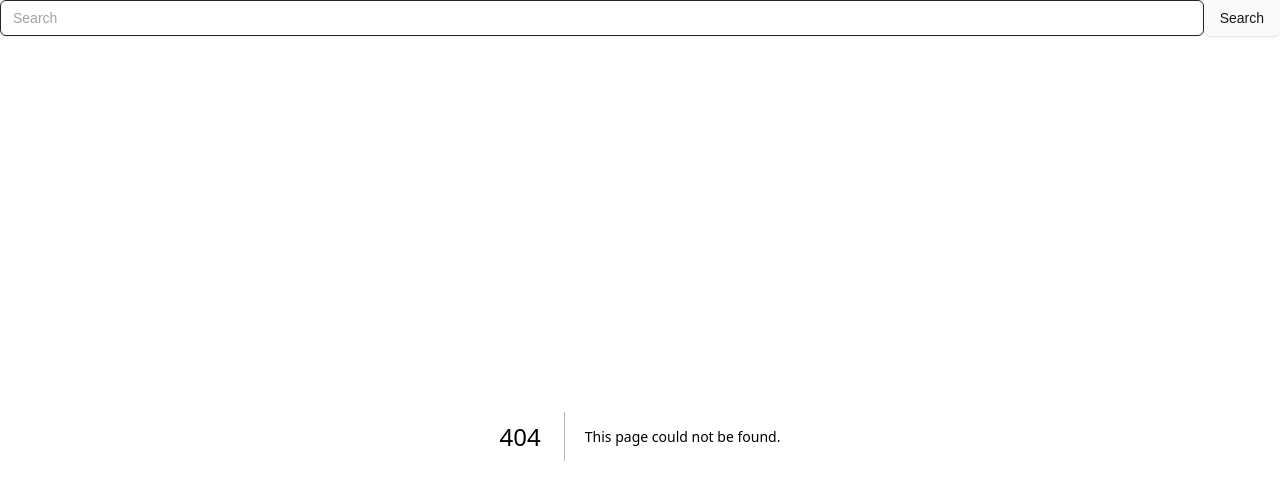
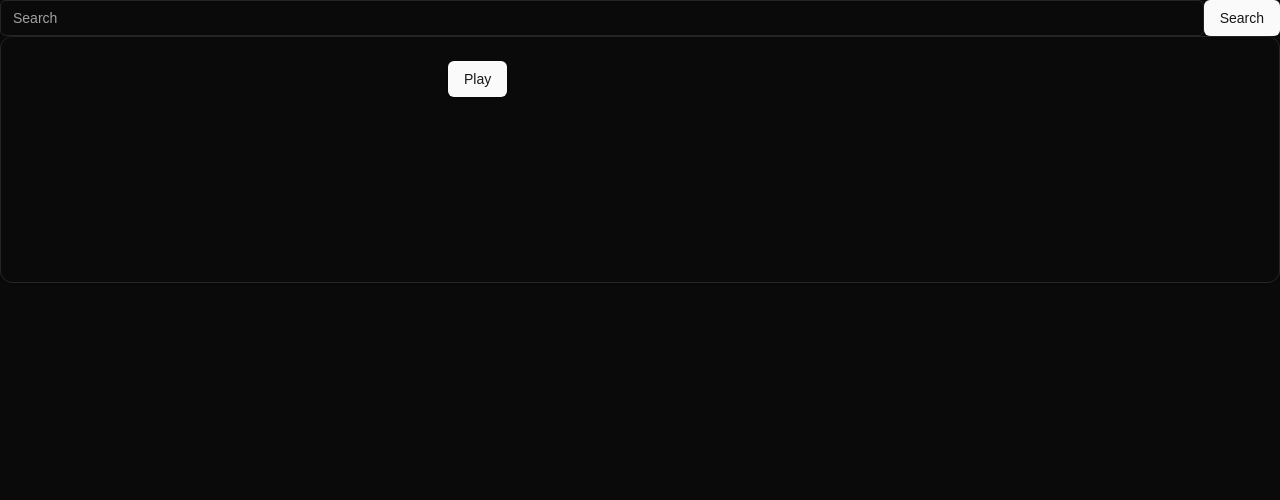
Before and after one commit to SagarNRao/less-evil-youtube, a Next.js app: page /Player in a window 1280 px wide. Before the commit this address had no page. Shown: the top 500 px of the page. Built offline with nearby package versions, Linux system fonts and the light colour scheme.

Commit message:
sends data to python server efficiently

```diff
--- a/src/app/AppContext.tsx
+++ b/src/app/AppContext.tsx
@@ -24,8 +24,8 @@ interface VidSearch {
 interface AppContextProps {
   searchResults: VidSearch[] | null;
   setSearchResults: (value: VidSearch[] | null) => void;
-    refresh: boolean;
-    setRefresh: (value: boolean) => void
+  searchTrigger: boolean;
+  setSearchTrigger: React.Dispatch<React.SetStateAction<boolean>>;
 }
 
 export const AppContext = createContext<AppContextProps | undefined>(undefined);
@@ -34,14 +34,14 @@ export const AppProvider: React.FC<{ children: ReactNode }> = ({
   children,
 }) => {
   const [searchResults, setSearchResults] = useState<VidSearch[] | null>(null);
-  const [refresh, setRefresh] = useState(false)
+  const [searchTrigger, setSearchTrigger] = useState<boolean>(false);
   return (
     <AppContext.Provider
       value={{
         searchResults,
         setSearchResults,
-        refresh,
-        setRefresh
+        searchTrigger,
+        setSearchTrigger,
       }}
     >
       {children}
--- /dev/null
+++ b/src/app/Player/page.tsx
@@ -0,0 +1,17 @@
+"use client";
+import React from "react";
+import { useSearchParams } from "next/navigation";
+import YTMPlayer from "@/components/sections/YTMPlayer";
+
+export default function Player() {
+  const searchParams = useSearchParams();
+  const here = searchParams.get("search");
+  console.log(searchParams.get("search"));
+
+  return (
+    <YTMPlayer
+      url={searchParams.get("url") as string}
+      Name={searchParams.get("name") as string}
+    ></YTMPlayer>
+  );
+}
--- a/src/components/sections/FeedSearch.tsx
+++ b/src/components/sections/FeedSearch.tsx
@@ -38,10 +38,12 @@ const FeedSearch: React.FC = () => {
     throw new Error("AppContext must be used within an AppProvider");
   }
 
-  const { searchResults, setSearchResults } = context;
+  const { searchResults, setSearchResults, searchTrigger, setSearchTrigger } =
+    context;
 
   useEffect(() => {
-    // This effect will run every time searchResults changes
+    // This effect will run every time searchTrigger changes
+    console.log("FeedSearch re-rendered due to searchTrigger change");
   }, [searchResults]);
 
   return (
@@ -49,7 +51,7 @@ const FeedSearch: React.FC = () => {
       {searchResults && searchResults.length > 0 ? (
         searchResults.map((result: VidSearch, index: number) => (
           <div className="flex flex-col" key={index}>
-            { result.distracting == false ? (
+            {result.distracting == false ? (
               <>
                 <Card>
                   <CardContent>
--- a/src/components/sections/SearchBar.tsx
+++ b/src/components/sections/SearchBar.tsx
@@ -33,7 +33,8 @@ const SearchBar: React.FC = () => {
     throw new Error("AppContext must be used within an AppProvider");
   }
 
-  const { searchResults, setSearchResults } = context;
+  const { searchResults, setSearchResults, searchTrigger, setSearchTrigger } =
+    context;
 
   const Search = async () => {
     const response = await axios.get(
@@ -44,10 +45,37 @@ const SearchBar: React.FC = () => {
 
     const parsedData = JSON.parse(JSON.stringify(response));
 
-    const vidSearchArr: VidSearch[] = parsedData.data.items.map(
-      (item: VidSearch) => {
+    const vidSearchPromises = parsedData.data.items.map(
+      async (item: VidSearch) => {
         const title = item.snippet.title;
         const videoId = item.id.videoId;
+        let distracting;
+
+        try {
+          const response = await axios.post(
+            `http://localhost:5000/model`,
+            { videoID: item.finalID },
+            {
+              headers: {
+                "Content-Type": "application/json",
+              },
+            }
+          );
+          console.log(response.data.message);
+
+          switch (response.data.message) {
+            case true:
+              distracting = true;
+              break;
+            case false:
+              distracting = false;
+              break;
+            default:
+              console.log("Unexpected response data");
+          }
+        } catch (error) {
+          console.error("here: ", error);
+        }
 
         return {
           snippet: {
@@ -58,49 +86,20 @@ const SearchBar: React.FC = () => {
           },
           finalTitle: title,
           finalID: videoId,
+          distracting: distracting
         };
       }
     );
 
-    vidSearchArr.forEach(async (item) => {
-      await Promise.all(
-        vidSearchArr.map(async (item) => {
-          try {
-            const response = await axios.post(
-              `http://localhost:5000/model`,
-              { videoID: item.finalID },
-              {
-                headers: {
-                  "Content-Type": "application/json",
-                },
-              }
-            );
-            console.log(response.data);
-
-            switch (response.data.message) {
-              case true:
-                console.log("not coolio beans bro");
-                item.distracting = true;
-                break;
-              case false:
-                console.log("coolio beans");
-                item.distracting = false;
-                break;
-              default:
-                console.log("Unexpected response data");
-            }
-          } catch (error) {
-            console.error(
-              "Error in checking if video was distracting or not: ",
-              error
-            );
-          }
-        })
-      );
-    });
-
-    setSearchResults(vidSearchArr);
-    console.log(searchResults);
+    try {
+      const vidSearchArr = await Promise.all(vidSearchPromises);
+      console.log("setting now");
+      setSearchResults(vidSearchArr);
+      console.log(searchResults);
+    } catch (error) {
+      console.error(error);
+    }
+    // setSearchTrigger((prev) => !prev);
   };
 
   return (
```
Also changed, not shown: 2 other files (tests, documents, lock files or other folders). Lines whose indentation alone changed are shown as unchanged.
